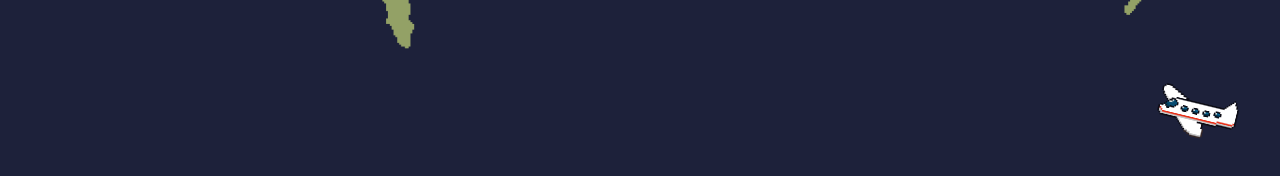
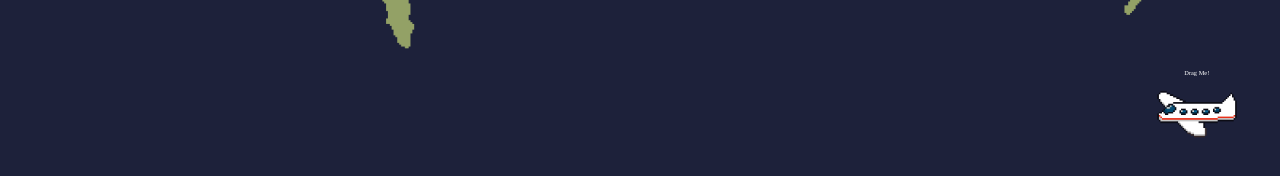
Before and after one commit to 22-APPS-Exhibition/apps-exhibition-webpage, a React (Create React App) app: page /map in a window 1280 px wide. Shown: the part 620-796 px from the top of the page. Built offline with nearby package versions, Linux system fonts and the light colour scheme; a web font is replaced by a local one.

Commit message:
Feat: 비행기 드래그 애니메이션

```diff
--- a/package.json
+++ b/package.json
@@ -12,6 +12,7 @@
     "@types/react-dom": "^18.0.9",
     "@types/styled-components": "^5.1.26",
     "axios": "^1.1.3",
+    "framer-motion": "^7.6.19",
     "react": "^18.2.0",
     "react-dom": "^18.2.0",
     "react-router-dom": "^6.4.3",
--- a/src/App.tsx
+++ b/src/App.tsx
@@ -1,32 +1,7 @@
-import styled from "styled-components";
 import Router from "./Router";
-import { AirplaneImg } from "./assets/assets";
 
-const Airplane = styled.aside`
-  position: fixed;
-  bottom: 10rem;
-  right: 10rem;
-  z-index: 20;
-  cursor: pointer;
-  > img {
-    width: 32rem;
-    height: 20rem;
-    transform: rotate(13.6deg);
-  }
-
-  :hover {
-    transform: rotate(-12.6deg);
-  }
-`;
 function App() {
-  return (
-    <>
-      <Router />
-      <Airplane>
-        <img src={AirplaneImg} alt="비행기 이미지" />
-      </Airplane>
-    </>
-  );
+  return <Router />;
 }
 
 export default App;
--- /dev/null
+++ b/src/components/common/Airplane.tsx
@@ -0,0 +1,44 @@
+import { motion } from "framer-motion";
+import { RefObject, useState } from "react";
+import styled from "styled-components";
+import { AirplaneImg } from "../../assets/assets";
+
+interface iAirplaneProps {
+  constraintsRef: RefObject<HTMLImageElement>;
+}
+
+export default function Airplane({ constraintsRef }: iAirplaneProps) {
+  const [isSpeech, setIsSpeech] = useState(true);
+
+  return (
+    <AirplaneContainer drag dragElastic={0.1} dragConstraints={constraintsRef}>
+      {isSpeech && <Speech>Drag Me!</Speech>}
+      <StAirplane onClick={() => setIsSpeech(false)}>
+        <img draggable={false} src={AirplaneImg} alt="비행기 이미지" />
+      </StAirplane>
+    </AirplaneContainer>
+  );
+}
+
+const AirplaneContainer = styled(motion.aside)`
+  position: absolute;
+  bottom: 10rem;
+  right: 10rem;
+  display: flex;
+  flex-direction: column;
+  align-items: center;
+  z-index: 20;
+`;
+
+const Speech = styled.div`
+  font-size: 2rem;
+`;
+
+const StAirplane = styled(motion.div)`
+  margin-top: 2rem;
+  cursor: pointer;
+  > img {
+    width: 32rem;
+    height: 20rem;
+  }
+`;
--- a/src/pages/MapPage.tsx
+++ b/src/pages/MapPage.tsx
@@ -1,6 +1,7 @@
-import React, { useState } from "react";
+import React, { useRef, useState } from "react";
 import styled from "styled-components";
 import { MapImg, InfoImg, TicketImg, RedPinImg, YellowPinImg } from "../assets/assets";
+import Airplane from "../components/common/Airplane";
 import MapModal from "../components/mapPage/MapModal";
 import ModalPortal from "../components/mapPage/ModalPortal";
 
@@ -67,6 +68,7 @@ const pinPositions: iPinProps[] = [
 export default function MapPage() {
   const [modalOpen, setModalOpen] = useState<boolean>();
   const [curPinId, setCurPinId] = useState<number>(0);
+  const mapRef = useRef<HTMLImageElement>(null);
 
   return (
     <MapWrapper>
@@ -81,7 +83,7 @@ export default function MapPage() {
         </ProjectsLink>
       </Header>
       <MapContainer>
-        <img src={MapImg} alt="지도 이미지" />
+        <img src={MapImg} alt="지도 이미지" ref={mapRef} />
         {pinPositions.map((pin, index) => (
           <Pin
             position={pin.position}
@@ -104,6 +106,7 @@ export default function MapPage() {
           <MapModal onClose={() => setModalOpen(false)} projectId={curPinId} />
         </ModalPortal>
       )}
+      <Airplane constraintsRef={mapRef} />
     </MapWrapper>
   );
 }
```
Also changed, not shown: 1 other file (tests, documents, lock files or other folders).
